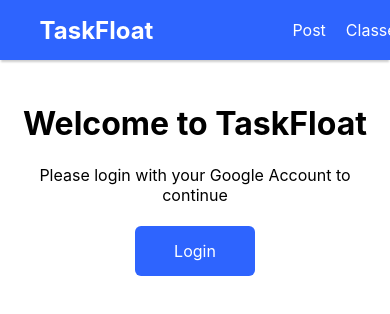
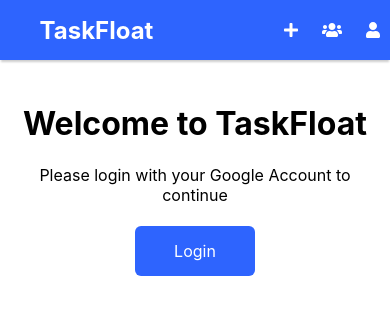
Before and after one commit to justinsunyt/floatr, a React (Create React App) app: page /login in a window 390 px wide. Shown: the top 314 px of the page. Built offline with nearby package versions, Linux system fonts and the light colour scheme; no server answers.

Commit message:
Added icons and responsive UI

```diff
--- a/package.json
+++ b/package.json
@@ -3,6 +3,10 @@
   "version": "0.1.0",
   "private": true,
   "dependencies": {
+    "@fortawesome/fontawesome-svg-core": "^1.2.28",
+    "@fortawesome/free-regular-svg-icons": "^5.13.0",
+    "@fortawesome/free-solid-svg-icons": "^5.13.0",
+    "@fortawesome/react-fontawesome": "^0.1.9",
     "@testing-library/jest-dom": "^4.2.4",
     "@testing-library/react": "^9.5.0",
     "@testing-library/user-event": "^7.2.1",
--- a/src/App.css
+++ b/src/App.css
@@ -76,6 +76,7 @@
           /* The third layer shadow */
       0 20px 1px -9px rgba(0,0,0,0.15);
   padding: 30px;
+  transition: all 0.5s ease;
 }
 
 .forum-header {
@@ -85,6 +86,7 @@
   display: flex;
   text-align: center;
   width: 50%;
+  transition: all 0.5s ease;
 }
 
 .forum-post {
@@ -331,11 +333,24 @@
   min-height: 120px;
 }
 
+.like-btn {
+  cursor: pointer;
+}
+
+.nav-link {
+  float: left;
+  text-align: center;
+  padding: 12px;
+  color: white;
+  text-decoration: none;
+}
+
+.nav-text {
+  display: inline;
+}
+
 input[type=checkbox] {
-  vertical-align: bottom;
-  margin-right: 10px;
-  font-size: 10px;
-  cursor: pointer;
+  display: none;
 }
 
 hr {
@@ -395,5 +410,32 @@ select {
 }
 
 li {
-  padding-left: 20px;
+  float: left;
 }
+
+body::-webkit-scrollbar {
+  width: 0.3rem;
+}
+
+body::-webkit-scrollbar-track {
+  background: white;
+}
+
+body::-webkit-scrollbar-thumb {
+  background: #2e64fe;
+}
+
+@media screen and (max-width: 1300px) {
+  .nav-text {
+    display: none;
+  }
+  .forum, .forum-header {
+    width: 65%;
+  }
+}
+
+@media screen and (max-width: 600px) {
+  .forum, .forum-header {
+    width: 80%;
+  }
+}
--- a/src/Components/ForumDetail.js
+++ b/src/Components/ForumDetail.js
@@ -2,6 +2,9 @@ import React, {useState, useEffect, useContext} from 'react'
 import * as firebase from 'firebase'
 import {Link} from 'react-router-dom'
 import {AuthContext} from '../Auth'
+import { FontAwesomeIcon } from '@fortawesome/react-fontawesome'
+import * as solidIcons from '@fortawesome/free-solid-svg-icons'
+import * as regularIcons from '@fortawesome/free-regular-svg-icons'
 
 function ForumDetail({match}) {
     const rootRef = firebase.database().ref()
@@ -238,7 +241,7 @@ function ForumDetail({match}) {
                 <p><b>{creatorDisplayName}</b></p>
                 <p>{text}</p>
                 <div className="post-delete" onClick = {() => handleDeleteComment(commentId)} style={linkStyle}>
-                    {(mod || (userId === creatorId)) && <u><i>Delete</i></u>}
+                    {(mod || (userId === creatorId)) && <FontAwesomeIcon icon={regularIcons.faTrashAlt}/>}
                 </div>
                 <br/>
             </div>
@@ -253,14 +256,15 @@ function ForumDetail({match}) {
                         <Link to={'/class/' + classId} style={linkStyle}>
                             from <u>{className}</u>
                         </Link>
-                        <label align="right">
+                        <label align="right" className="like-btn">
                             <input
                                 type="checkbox"
                                 checked={liked}
                                 onChange={handleChange}
                                 align="right"
+                                id="like"
                             />
-                        <b>{numLikes} {(numLikes === 1) ? "like" : "likes"}</b></label>
+                        <b>{liked ? <FontAwesomeIcon icon={solidIcons.faHeart}/> : <FontAwesomeIcon icon={regularIcons.faHeart}/>} {numLikes}</b></label>
                     </div>
                     <div className="post-title">
                         <h2 className="post-title">{title}</h2>
@@ -273,7 +277,7 @@ function ForumDetail({match}) {
                         <div>{numComments} {(numComments === 1) ? "comment" : "comments"}</div>
                     </div>
                     <div className="post-delete" onClick = {handleDeletePost} style={linkStyle}>
-                        {(mod || (creatorId === userId)) && <u><i>Delete</i></u>}
+                        {(mod || (creatorId === userId)) && <FontAwesomeIcon icon={regularIcons.faTrashAlt}/>}
                     </div>
                 </div>
             </div>
--- a/src/Components/ForumPost.js
+++ b/src/Components/ForumPost.js
@@ -1,5 +1,8 @@
 import React from 'react'
 import {Link} from 'react-router-dom'
+import { FontAwesomeIcon } from '@fortawesome/react-fontawesome'
+import * as solidIcons from '@fortawesome/free-solid-svg-icons'
+import * as regularIcons from '@fortawesome/free-regular-svg-icons'
 
 function ForumPost(props) {
     const id = props.post.id
@@ -34,7 +37,7 @@ function ForumPost(props) {
                         onChange={() => props.handleChange(id)}
                         align="right"
                     />
-                <b>{numLikes} {(numLikes === 1) ? "like" : "likes"}</b></label>
+                <b>{liked ? <FontAwesomeIcon icon={solidIcons.faHeart}/> : <FontAwesomeIcon icon={regularIcons.faHeart}/>} {numLikes}</b></label>
             </div>
             <Link to={'/post/' + id} style={linkStyle}>
                 <div className="post-title">
--- a/src/Components/Nav.js
+++ b/src/Components/Nav.js
@@ -1,13 +1,10 @@
 import React from 'react'
 import {Link} from 'react-router-dom'
+import { FontAwesomeIcon } from '@fortawesome/react-fontawesome'
+import * as solidIcons from '@fortawesome/free-solid-svg-icons'
 
 function Nav() {
     const logoStyle = {
-        color: "white",
-        textDecoration: "none"
-    }
-
-    const linkStyle = {
         color: "white",
         textDecoration: "none"
     }
@@ -18,14 +15,14 @@ function Nav() {
                 <h1>TaskFloat</h1>
             </Link>
             <ul className="nav-links">
-                <Link to={'/post'} style={linkStyle}>
-                    <li>Post</li>
+                <Link to={'/post'} className="nav-link">
+                    <li><FontAwesomeIcon icon={solidIcons.faPlus}/> <span className="nav-text">Post</span></li>
                 </Link>
-                <Link to={'/class'} style={linkStyle}>
-                    <li>Classes</li>
+                <Link to={'/class'} className="nav-link">
+                    <li><FontAwesomeIcon icon={solidIcons.faUsers}/> <span className="nav-text">Classes</span></li>
                 </Link>
-                <Link to={'/profile'} style={linkStyle}>
-                    <li>Profile</li>
+                <Link to={'/profile'} className="nav-link">
+                    <li><FontAwesomeIcon icon={solidIcons.faUser}/> <span className="nav-text">Profile</span></li>
                 </Link>
             </ul>
         </nav>
```
Also changed, not shown: src/Api/data.json (+15 -12 lines), 1 other file (tests, documents, lock files or other folders).
